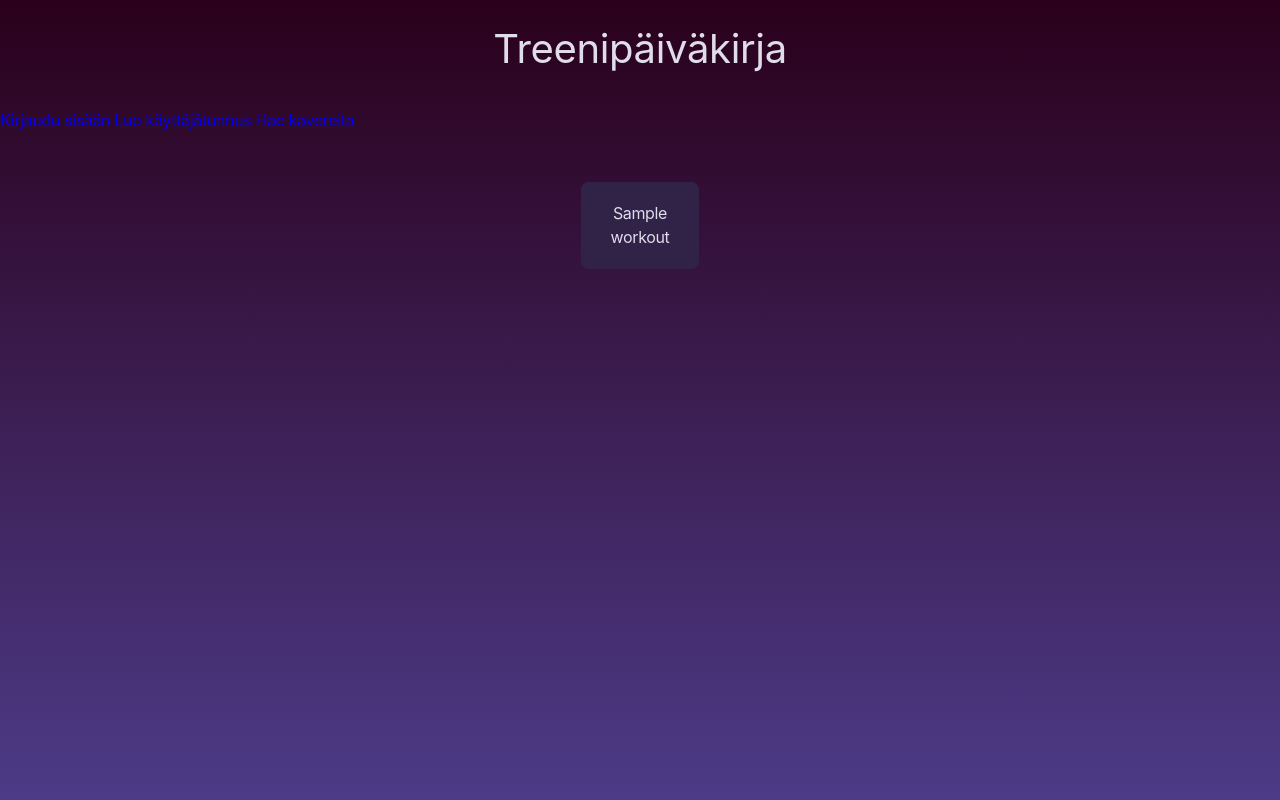
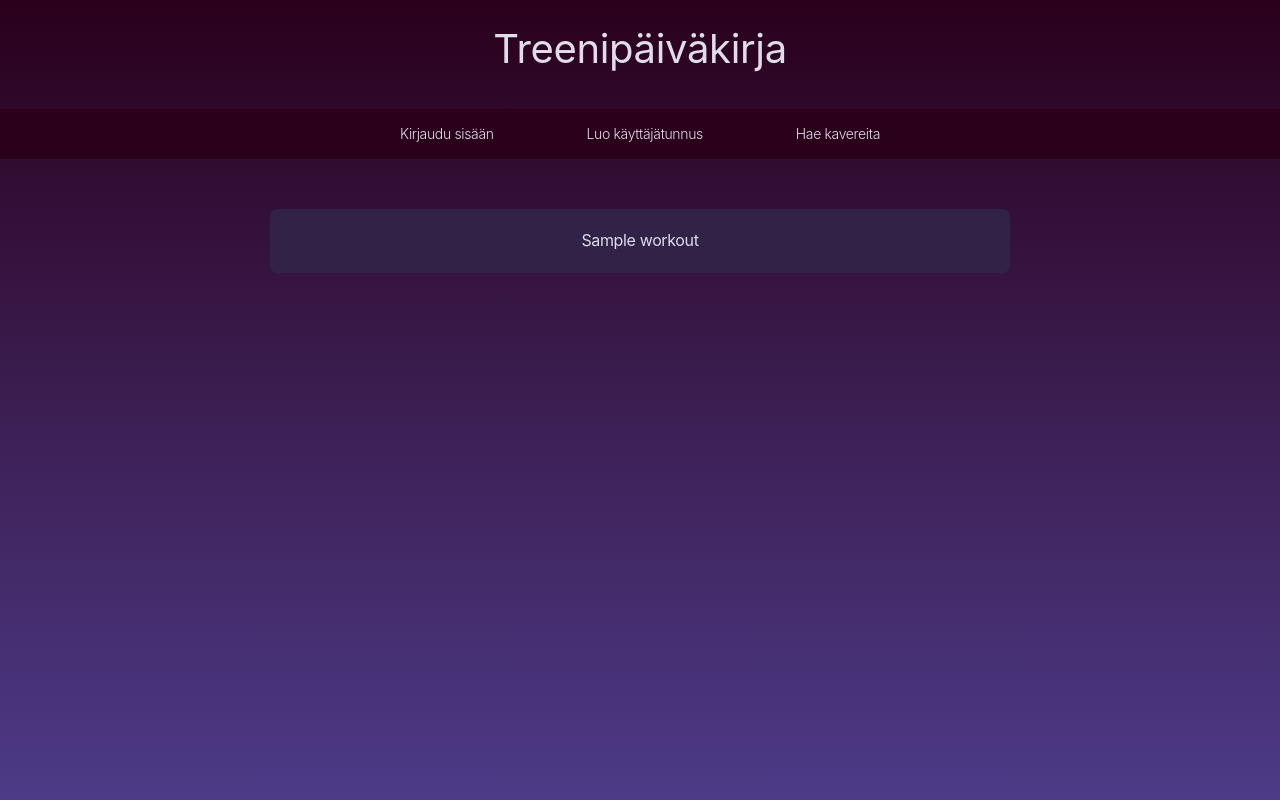
Before and after one commit to ellarasalo/Treenipaivakirja, a Flask app: template templates/frontpage.html in a window 1280 px wide. Run offline with Flask 3, Linux system fonts and the light colour scheme; the template is opened without the code that fills it: most values are stand-ins (such as "Sample title", 1, 10 or a date in 2020).

Commit message:
update style

```diff
--- a/static/style.css
+++ b/static/style.css
@@ -9,7 +9,7 @@ html, body {
   background: linear-gradient(to bottom,
    #2a001b 0%,
 
-   #4d3b88 100%); /*#4d3b88 #4a378b*/
+   #4d3b88 100%);
 }
 
 #header {
@@ -29,7 +29,7 @@ html, body {
 }
 
 .box {
-  width: 50%;
+  width: 700px;
   background-color: #312248;
   padding: 20px;
   margin: 10px 0;
@@ -100,3 +61,23 @@ html, body {
   margin-bottom: 10px;
   text-decoration: none;
 }
+
+.navbar {
+  display: flex;
+  justify-content: space-between;
+  align-items: center; /* Keskitä pystysuunnassa */
+  padding: 15px 400px;
+  background-color: #2a001b; /*#35172b #35142a #3a0e2c*/
+}
+
+.nav-link {
+  text-decoration: none;
+  color: #e0ddea;
+  font-size: 14px;
+  cursor: pointer;
+  font-weight: 300;
+}
+
+.nav-link:hover {
+  opacity: 0.8;
+}
```
Also changed, not shown: other parts of static/style.css (+0 -39 lines).
